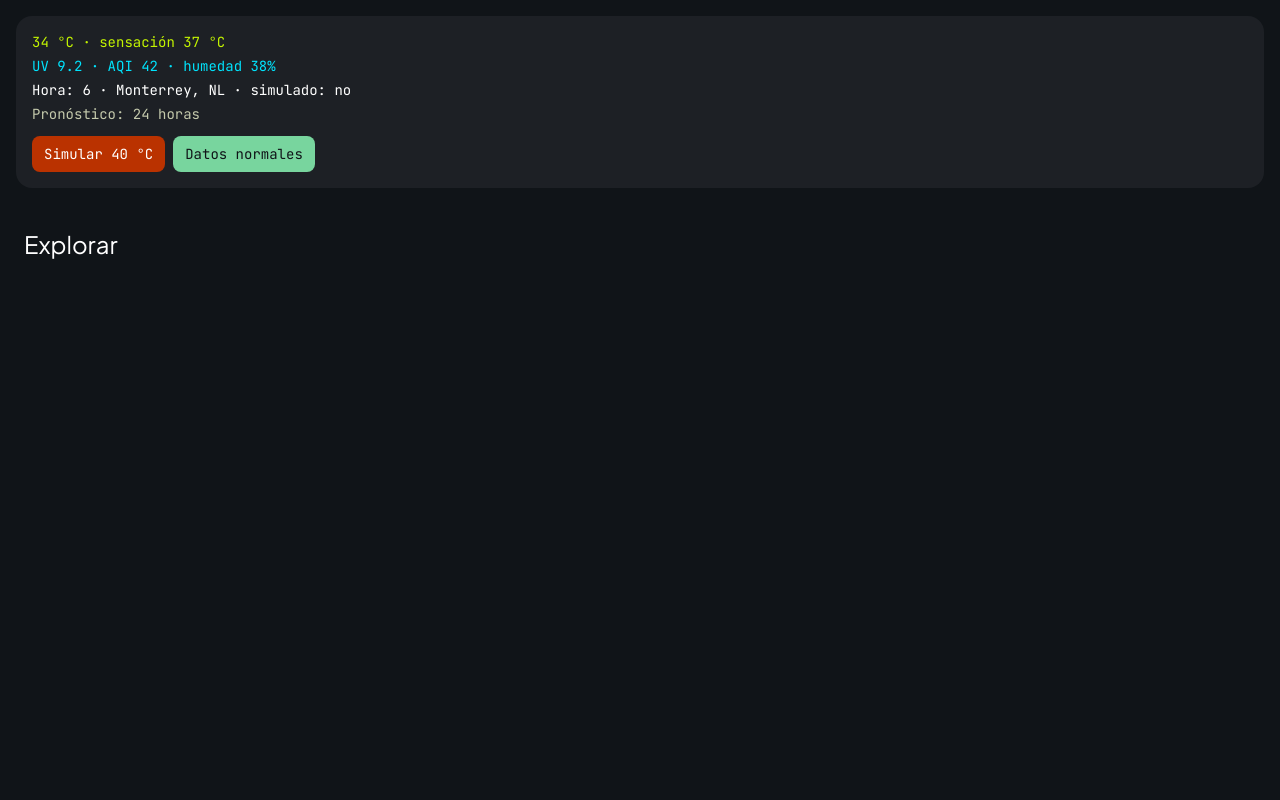
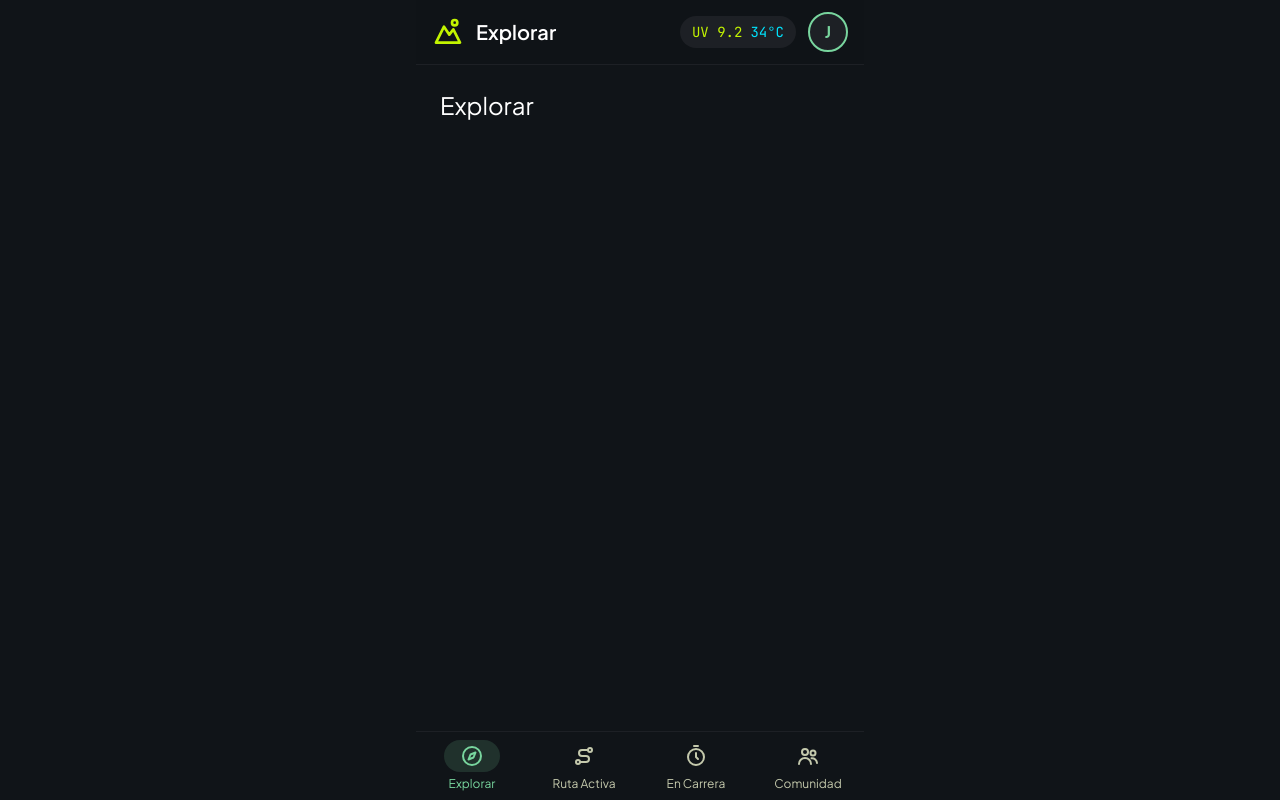
Before and after one commit to carloseoyervides26-gif/Notarunner-, a React (Vite) app: page / in a window 1280 px wide. Built offline with nearby package versions, Linux system fonts and the light colour scheme.

Commit message:
Encabezado, barra inferior y plantilla

```diff
--- a/src/App.jsx
+++ b/src/App.jsx
@@ -1,7 +1,7 @@
-/// Mapa de rutas de la app
+// Mapa de rutas de la app
 import { Navigate, Route, Routes } from 'react-router-dom'
 import RutaProtegida from './components/RutaProtegida'
-import PruebaContexto from './components/PruebaContexto'
+import Plantilla from './components/Plantilla'
 import Login from './pages/Login'
 import Registro from './pages/Registro'
 import Explorar from './pages/Explorar'
@@ -14,17 +14,15 @@ import CrearRuta from './pages/CrearRuta'
 
 export default function App() {
   return (
-    <>
-      {/* TEMPORAL: tarjeta de prueba del clima */}
-      <PruebaContexto />
-
     <Routes>
-        {/* Públicas: no piden sesión */}
+      {/* Públicas: no piden sesión ni llevan barras */}
       <Route path="/login" element={<Login />} />
       <Route path="/registro" element={<Registro />} />
 
       {/* Protegidas: sin sesión mandan a /login */}
       <Route element={<RutaProtegida />}>
+        {/* Todas usan Encabezado + BarraInferior */}
+        <Route element={<Plantilla />}>
           <Route path="/" element={<Explorar />} />
           <Route path="/ruta-activa" element={<RutaActiva />} />
           <Route path="/en-carrera" element={<EnCarrera />} />
@@ -33,10 +31,10 @@ export default function App() {
           <Route path="/programar" element={<ProgramarCarrera />} />
           <Route path="/crear-ruta" element={<CrearRuta />} />
         </Route>
+      </Route>
 
       {/* Dirección que no existe: a Explorar */}
       <Route path="*" element={<Navigate to="/" replace />} />
     </Routes>
-    </>
   )
 }
--- /dev/null
+++ b/src/components/BarraInferior.jsx
@@ -0,0 +1,42 @@
+// Barra de abajo con las 4 pestañas
+import { NavLink } from 'react-router-dom'
+import { IconoExplorar, IconoRuta, IconoCarrera, IconoComunidad } from './Iconos'
+
+const PESTANAS = [
+  { a: '/', texto: 'Explorar', Icono: IconoExplorar },
+  { a: '/ruta-activa', texto: 'Ruta Activa', Icono: IconoRuta },
+  { a: '/en-carrera', texto: 'En Carrera', Icono: IconoCarrera },
+  { a: '/comunidad', texto: 'Comunidad', Icono: IconoComunidad },
+]
+
+export default function BarraInferior() {
+  return (
+    <nav className="fixed bottom-0 inset-x-0 z-20 mx-auto max-w-md bg-fondo border-t border-tarjeta pb-[env(safe-area-inset-bottom)]">
+      <ul className="grid grid-cols-4">
+        {PESTANAS.map(({ a, texto, Icono }) => (
+          <li key={a}>
+            <NavLink
+              to={a}
+              end={a === '/'} // "/" solo se activa en Explorar
+              className={({ isActive }) =>
+                `flex flex-col items-center justify-center gap-1 min-h-16 py-2 text-xs font-titulos ${
+                  isActive ? 'text-menta' : 'text-suave'
+                }`
+              }
+            >
+              {({ isActive }) => (
+                <>
+                  {/* Fondo verde suave detrás del ícono activo */}
+                  <span className={`px-4 py-1 rounded-full ${isActive ? 'bg-menta/15' : ''}`}>
+                    <Icono className="w-6 h-6" />
+                  </span>
+                  {texto}
+                </>
+              )}
+            </NavLink>
+          </li>
+        ))}
+      </ul>
+    </nav>
+  )
+}
--- /dev/null
+++ b/src/components/Encabezado.jsx
@@ -0,0 +1,69 @@
+// Barra de arriba: logo, título, chip de clima y foto de perfil
+import { Link, useLocation } from 'react-router-dom'
+import { useContexto } from '../context/ContextoProvider'
+import { useAuth } from '../services/auth'
+import { IconoLogo } from './Iconos'
+
+// Título según la dirección
+const TITULOS = {
+  '/': 'Explorar',
+  '/ruta-activa': 'Ruta Activa',
+  '/en-carrera': 'En Carrera',
+  '/comunidad': 'Comunidad',
+  '/perfil': 'Perfil',
+  '/programar': 'Programar carrera',
+  '/crear-ruta': 'Crear ruta',
+}
+
+// alTocarLogo: lo usaremos en la pieza 9 (panel de simulación)
+export default function Encabezado({ alTocarLogo }) {
+  const { pathname } = useLocation()
+  const { uv, temperatura, cargando } = useContexto()
+  const { perfil } = useAuth()
+
+  const titulo = TITULOS[pathname] ?? 'Not a runner'
+  // Si no hay foto, mostramos la primera letra del nombre
+  const inicial = perfil?.nombre?.charAt(0).toUpperCase() ?? '?'
+
+  return (
+    <header className="sticky top-0 z-20 bg-fondo/95 backdrop-blur border-b border-tarjeta px-4 pb-3 pt-[max(env(safe-area-inset-top),0.75rem)] flex items-center gap-3">
+      {/* Logo */}
+      <button
+        type="button"
+        onClick={alTocarLogo}
+        aria-label="Logo de Not a runner"
+        className="text-lima p-1 -m-1"
+      >
+        <IconoLogo className="w-8 h-8" />
+      </button>
+
+      {/* Título de la pantalla */}
+      <h1 className="font-titulos text-xl font-semibold flex-1 truncate">{titulo}</h1>
+
+      {/* Chip con UV y temperatura */}
+      <div className="font-datos text-sm bg-tarjeta rounded-full px-3 py-1.5 flex gap-2 shrink-0">
+        {cargando ? (
+          <span className="text-suave">…</span>
+        ) : (
+          <>
+            <span className="text-lima">UV {Number(uv).toFixed(1)}</span>
+            <span className="text-cian">{Math.round(temperatura)}°C</span>
+          </>
+        )}
+      </div>
+
+      {/* Foto de perfil: lleva a /perfil */}
+      <Link
+        to="/perfil"
+        aria-label="Abrir perfil"
+        className="w-10 h-10 shrink-0 rounded-full bg-tarjeta border-2 border-menta overflow-hidden flex items-center justify-center font-bold text-menta"
+      >
+        {perfil?.foto_url ? (
+          <img src={perfil.foto_url} alt="" className="w-full h-full object-cover" />
+        ) : (
+          inicial
+        )}
+      </Link>
+    </header>
+  )
+}
--- /dev/null
+++ b/src/components/Iconos.jsx
@@ -0,0 +1,70 @@
+// Íconos dibujados con SVG (sin librerías)
+function Icono({ children, className = 'w-6 h-6' }) {
+  return (
+    <svg
+      viewBox="0 0 24 24"
+      fill="none"
+      stroke="currentColor"
+      strokeWidth="2"
+      strokeLinecap="round"
+      strokeLinejoin="round"
+      className={className}
+      aria-hidden="true"
+    >
+      {children}
+    </svg>
+  )
+}
+
+// Logo: montaña con sol
+export function IconoLogo(props) {
+  return (
+    <Icono {...props}>
+      <path d="M3 20 9 8l4 6 3-4 5 10Z" />
+      <circle cx="17" cy="5" r="2" />
+    </Icono>
+  )
+}
+
+// Explorar: brújula
+export function IconoExplorar(props) {
+  return (
+    <Icono {...props}>
+      <circle cx="12" cy="12" r="9" />
+      <path d="m15.5 8.5-2 5-5 2 2-5Z" />
+    </Icono>
+  )
+}
+
+// Ruta Activa: camino entre dos puntos
+export function IconoRuta(props) {
+  return (
+    <Icono {...props}>
+      <circle cx="6" cy="18" r="2" />
+      <circle cx="18" cy="6" r="2" />
+      <path d="M8 18h6a3 3 0 0 0 0-6h-4a3 3 0 0 1 0-6h6" />
+    </Icono>
+  )
+}
+
+// En Carrera: cronómetro
+export function IconoCarrera(props) {
+  return (
+    <Icono {...props}>
+      <circle cx="12" cy="13" r="8" />
+      <path d="M12 9v4l2 2M10 2h4" />
+    </Icono>
+  )
+}
+
+// Comunidad: personas
+export function IconoComunidad(props) {
+  return (
+    <Icono {...props}>
+      <circle cx="9" cy="8" r="3" />
+      <path d="M3 20a6 6 0 0 1 12 0" />
+      <circle cx="17" cy="9" r="2.5" />
+      <path d="M15.5 14.2A5 5 0 0 1 21 19" />
+    </Icono>
+  )
+}
--- /dev/null
+++ b/src/components/Plantilla.jsx
@@ -0,0 +1,17 @@
+// Estructura común: Encabezado arriba, página en medio, Barra abajo
+import { Outlet } from 'react-router-dom'
+import Encabezado from './Encabezado'
+import BarraInferior from './BarraInferior'
+
+export default function Plantilla() {
+  return (
+    <div className="min-h-dvh max-w-md mx-auto flex flex-col">
+      <Encabezado />
+      {/* pb-24: deja espacio para que la barra no tape el contenido */}
+      <main className="flex-1 pb-24">
+        <Outlet />
+      </main>
+      <BarraInferior />
+    </div>
+  )
+}
--- a/src/components/PruebaContexto.jsx
+++ /dev/null
@@ -1,31 +0,0 @@
-// TEMPORAL: muestra el contexto para probarlo. Se borra en la pieza 5.
-import { useContexto } from '../context/ContextoProvider'
-
-export default function PruebaContexto() {
-  const c = useContexto()
-
-  if (c.cargando) return <p className="p-4 text-suave">Cargando clima…</p>
-
-  return (
-    <div className="m-4 p-4 bg-tarjeta rounded-2xl font-datos text-sm space-y-1">
-      <p className="text-lima">{c.temperatura} °C · sensación {c.sensacionTermica} °C</p>
-      <p className="text-cian">UV {c.uv} · AQI {c.aqi} · humedad {c.humedad}%</p>
-      <p>Hora: {c.hora} · {c.ciudad} · simulado: {c.esSimulado ? 'sí' : 'no'}</p>
-      <p className="text-suave">Pronóstico: {c.pronosticoHorario.length} horas</p>
-      <div className="flex gap-2 pt-2">
-        <button
-          className="bg-peligro px-3 py-2 rounded-lg"
-          onClick={() => c.setSimulacion({ temperatura: 40, sensacionTermica: 44 })}
-        >
-          Simular 40 °C
-        </button>
-        <button
-          className="bg-menta text-fondo px-3 py-2 rounded-lg"
-          onClick={() => c.setSimulacion(null)}
-        >
-          Datos normales
-        </button>
-      </div>
-    </div>
-  )
-}
```
Lines whose indentation alone changed are shown as unchanged.
